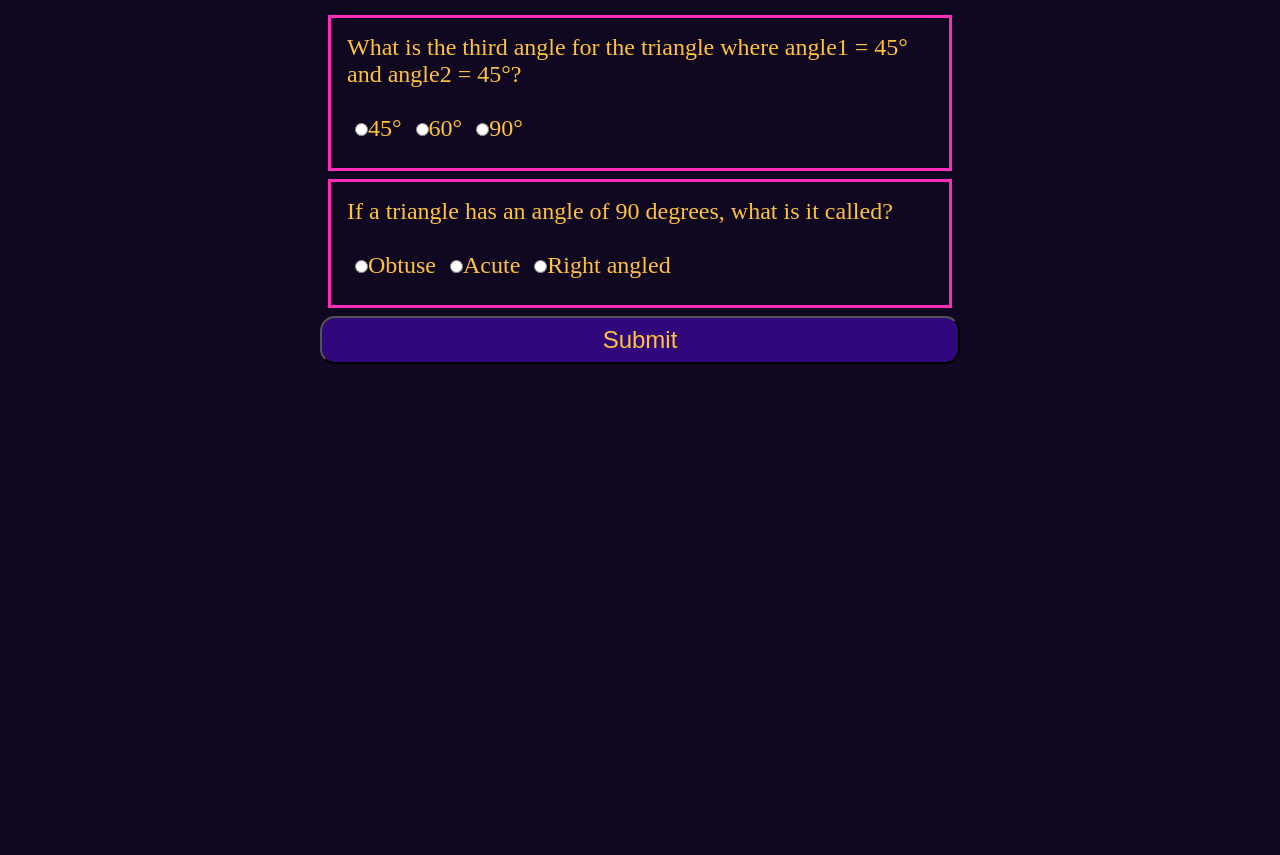
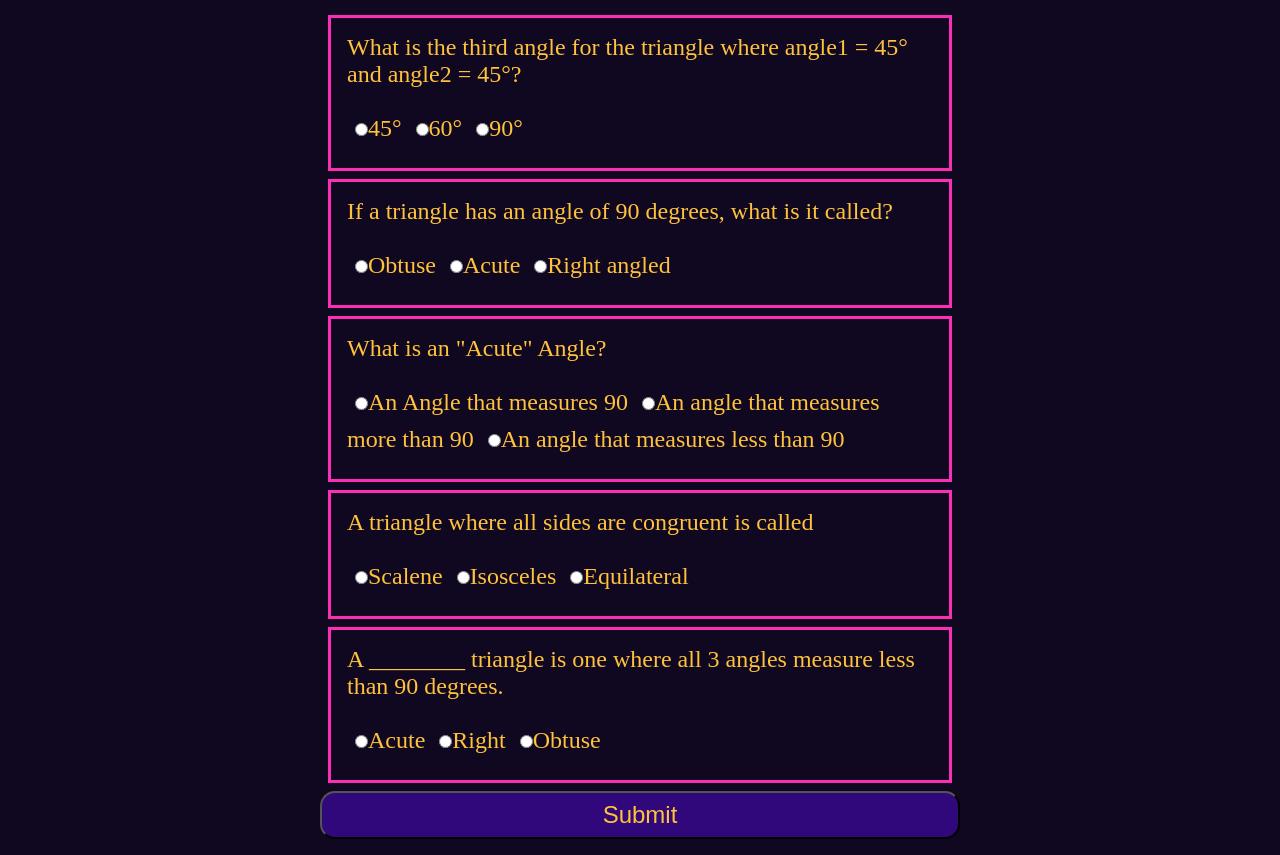
Before and after one commit to indrajitkrish/Fun_With_Triangle, a plain HTML site: page quiz.html in a window 1280 px wide. Shown: the part 156-1011 px from the top of the page. Before the commit the page ends 800 px from the top, so only its background shows below. Drawn offline with Linux system fonts and the light colour scheme.

Commit message:
Added questions in quiz

```diff
--- a/quiz.html
+++ b/quiz.html
@@ -32,9 +32,36 @@
         </p>
         <br>
         <label><input id="radio" required type="radio" name="options2" value="obtuse°">Obtuse</label>
-        <label><input id="radio" required type="radio" name="options2" value="60°">Acute</label>
+        <label><input id="radio" required type="radio" name="options2" value="Acute">Acute</label>
         <label><input id="radio"required type="radio" name="options2" value="right angled">Right angled</label>
       </div>
+      <div id="ques">
+        <p>
+      What is an "Acute" Angle?
+    </p>
+    <br>
+    <label><input id="radio" required type="radio" name="options3" value="+90">An Angle that measures 90</label>
+    <label><input id="radio" required type="radio" name="options3" value="90">An angle that measures more than 90</label>
+    <label><input id="radio"required type="radio" name="options3" value="-90">An angle that measures less than 90</label>
+  </div>
+      <div id="ques">
+        <p>
+      A triangle where all sides are congruent is called
+    </p>
+    <br>
+    <label><input id="radio" required type="radio" name="options4" value="Scalene">Scalene</label>
+    <label><input id="radio" required type="radio" name="options4" value="Isosceles">Isosceles</label>
+    <label><input id="radio"required type="radio" name="options4" value="Equilateral">Equilateral</label>
+  </div>
+      <div id="ques">
+        <p>
+           A ________ triangle is one where all 3 angles measure less than 90 degrees.
+    </p>
+    <br>
+    <label><input id="radio" required type="radio" name="options5" value="Acute">Acute</label>
+    <label><input id="radio" required type="radio" name="options5" value="Right">Right</label>
+    <label><input id="radio"required type="radio" name="options5" value="Obtuse">Obtuse</label>
+  </div>
     </form>
     <button id="check_btn">Submit</button>
     <h2 id="output"></h2>
--- a/quiz.js
+++ b/quiz.js
@@ -3,7 +3,7 @@ var button  = document.querySelector("#check_btn");
 var output = document.querySelector("#output");
 output.style.display="none";
 
-var answers=["90°","right angled"];
+var answers=["90°","right angled","-90","Equilateral","Acute"];
 
 function score(){
     let i=0;
```
